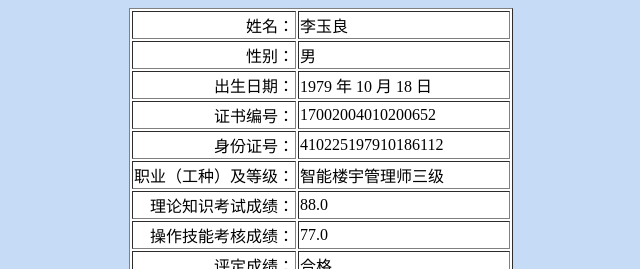
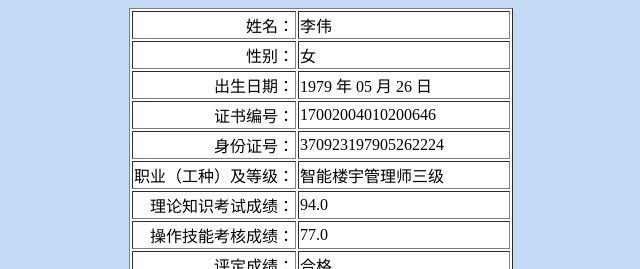
Before and after one commit to tj-sowin/tj-sowin.github.io, a plain HTML site: page index.html in a window 1280 px wide. Shown: the top 269 px of the page, 319-959 px from the left. Drawn offline with Linux system fonts and the light colour scheme.

Commit message:
Update index.html

```diff
--- a/index.html
+++ b/index.html
@@ -5,23 +5,23 @@
 <table border="1" align="center" style="background: #fff;font-family: serif;">
   	<tr>
 	    <td align="right">姓名：</td>
-	    <td> 李玉良</td>
+	    <td> 李伟</td>
  	</tr>
   	<tr>
 	    <td align="right">性别：</td>
-	    <td> 男</td>
+	    <td> 女</td>
 	</tr>
 	<tr>
 	    <td align="right">出生日期：</td>
-	    <td> 1979 年 10 月 18 日</td>
+	    <td> 1979 年 05 月 26 日</td>
     </tr>
     <tr>
 	    <td align="right">证书编号：</td>
-	    <td> 17002004010200652</td>
+	    <td> 17002004010200646</td>
     </tr>
     <tr>
 	    <td align="right">身份证号：</td>
-	    <td> 410225197910186112</td>
+	    <td> 370923197905262224</td>
     </tr>
     <tr>
 	    <td align="right">职业（工种）及等级：</td>
@@ -29,7 +29,7 @@
   	</tr>
   	<tr>
 	    <td align="right">理论知识考试成绩：</td>
-	    <td> 88.0</td>
+	    <td> 94.0</td>
   	</tr>
   	<tr>
 	    <td align="right">操作技能考核成绩：</td>
```
